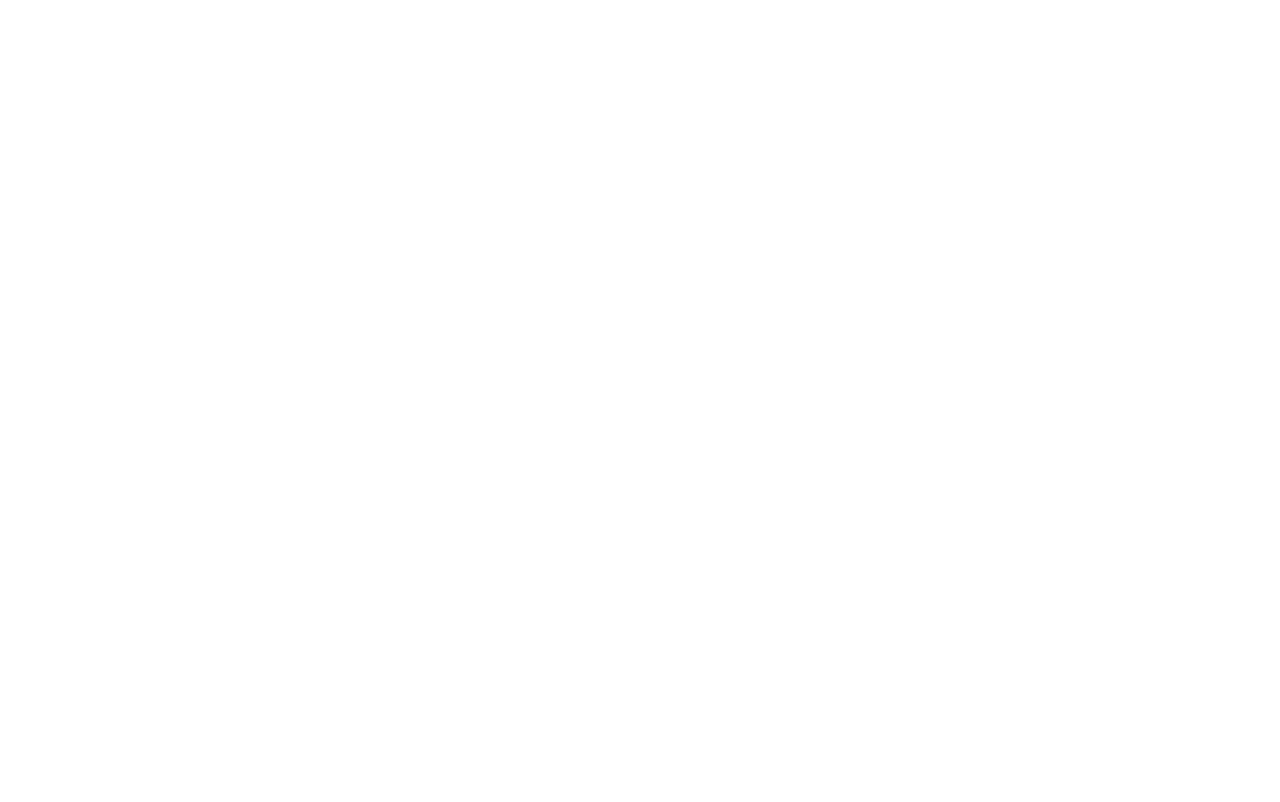
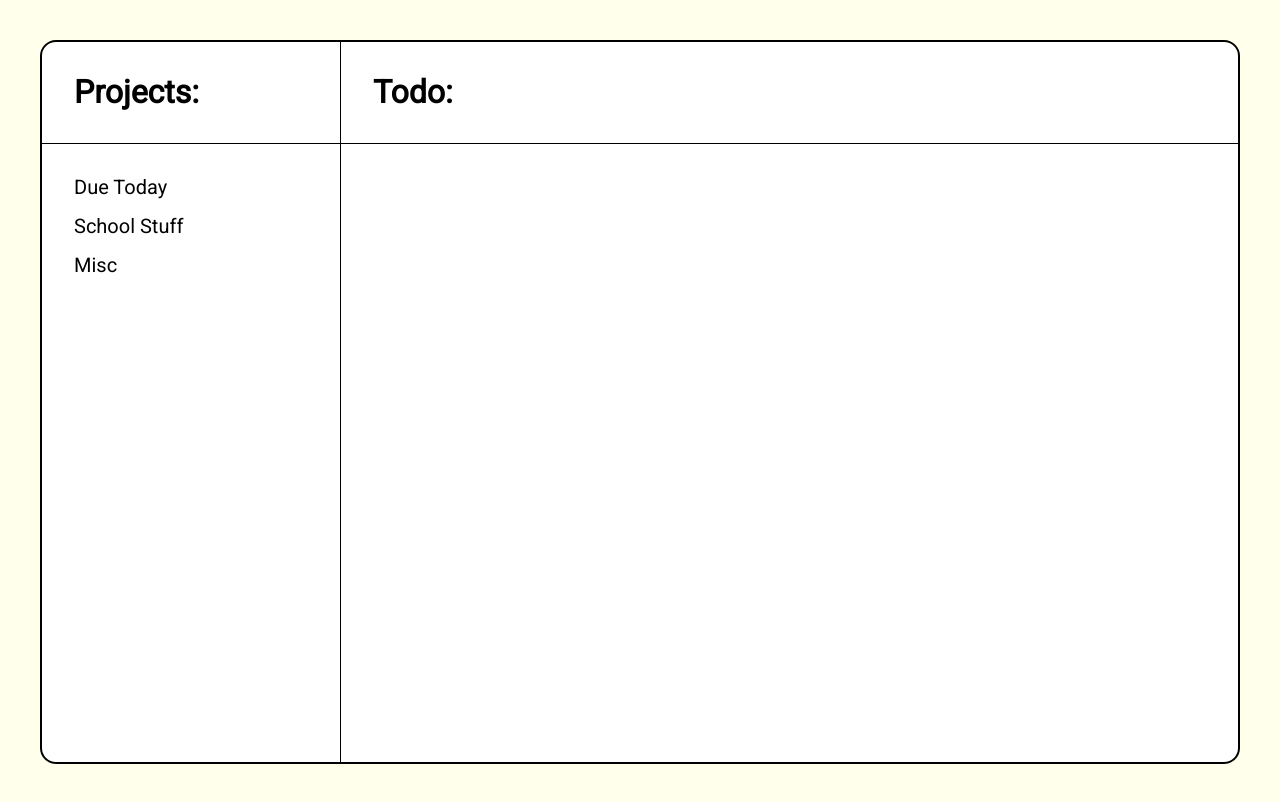
Before and after one commit to iamgame3/todo-list, a website built with webpack: page dist/index.html in a window 1280 px wide. Built offline with nearby package versions, Linux system fonts and the light colour scheme.

Commit message:
Add dummy html code and basic styling

```diff
--- a/dist/index.html
+++ b/dist/index.html
@@ -7,6 +7,20 @@
     <link rel="stylesheet" href="./styles.css" />
   </head>
   <body>
+    <div class="content">
+      <div class="sidebar">
+        <h1 class="sidebar-header">Projects:</h1>
+        <div class="sidebar-items">
+          <div class="sidebar-item">Due Today</div>
+          <div class="sidebar-item">School Stuff</div>
+          <div class="sidebar-item">Misc</div>
+        </div>
+      </div>
+      <div class="todo">
+        <h1 class="todo-header">Todo:</h1>
+        <div class="todo-items"></div>
+      </div>
+    </div>
     <script src="./main.js"></script>
   </body>
 </html>
--- a/dist/styles.css
+++ b/dist/styles.css
@@ -0,0 +1,54 @@
+@import url("https://fonts.googleapis.com/css2?family=Roboto&display=swap");
+
+div,
+h1,
+h2,
+h3,
+h4,
+h5,
+h6,
+p,
+input,
+label,
+button {
+  font-family: "Roboto", Arial, Helvetica, sans-serif;
+}
+
+body {
+  background-color: rgb(255, 255, 236);
+}
+
+.content {
+  display: grid;
+  grid-template-columns: 1fr 3fr;
+  margin: 5vh;
+  height: 90vh;
+  background-color: white;
+  border: 2px solid black;
+  border-radius: 16px;
+}
+
+.sidebar {
+  border-right: 1px solid black;
+}
+
+.sidebar-header,
+.todo-header {
+  padding: 32px;
+  margin: 0;
+  border-bottom: 1px solid black;
+}
+
+.sidebar-items {
+  display: flex;
+  flex-direction: column;
+  gap: 16px;
+  padding: 32px;
+  overflow-y: auto;
+}
+
+.sidebar-item {
+  font-size: 20px;
+  font-weight: 500;
+  cursor: pointer;
+}
```
Also changed, not shown: dist/main.js (added, +8 -0 lines).
